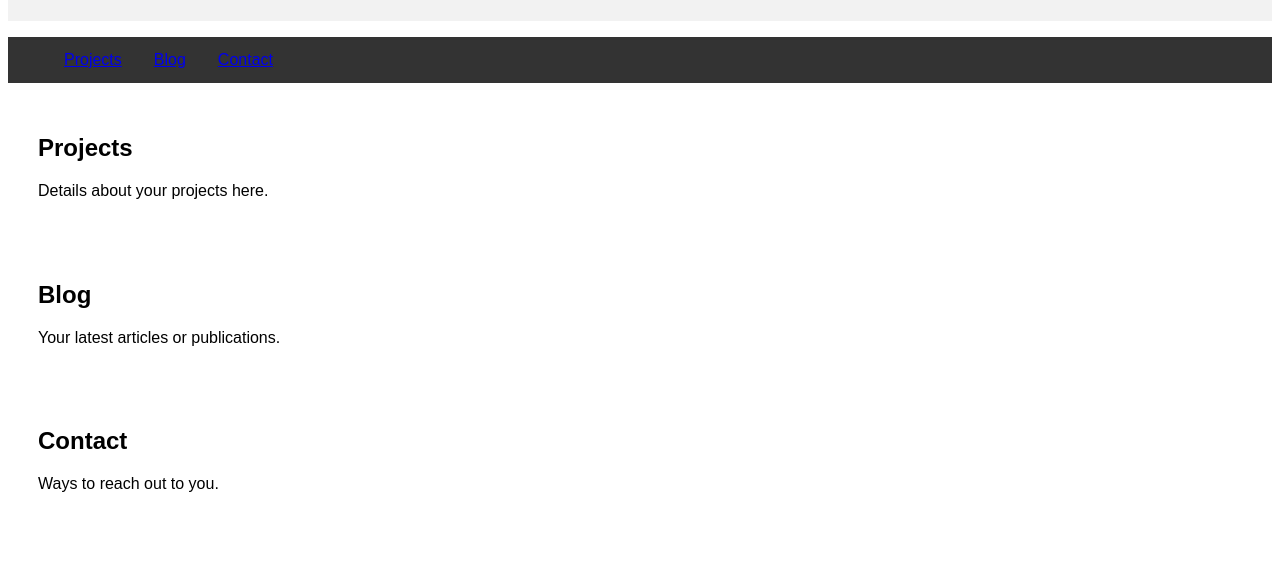
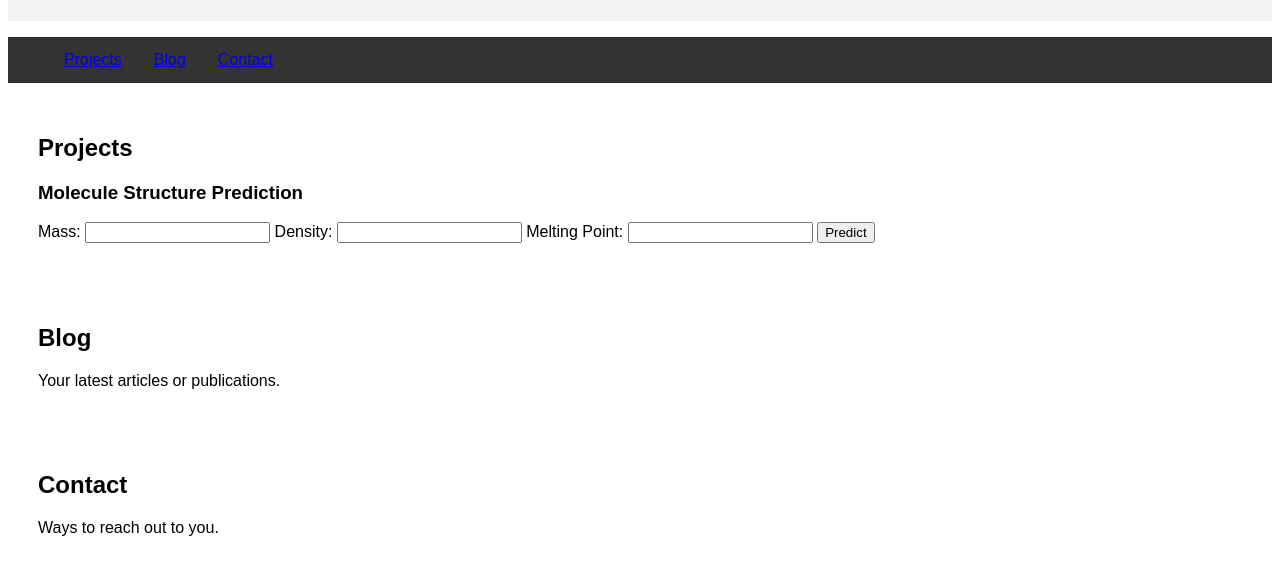
Before and after one commit to DhrubaPatra/DhrubaPatra.github.io, a plain HTML site: page index.html in a window 1280 px wide. Shown: the part 107-682 px from the top of the page. Drawn offline with Linux system fonts and the light colour scheme; a script that the page names is missing.

Commit message:
Update index.html

```diff
--- a/index.html
+++ b/index.html
@@ -19,9 +19,20 @@
   </nav>
 
   <section id="projects">
-    <h2>Projects</h2>
-    <p>Details about your projects here.</p>
-  </section>
+  <h2>Projects</h2>
+  <div id="molecule-prediction">
+    <h3>Molecule Structure Prediction</h3>
+    <label for="mass">Mass:</label>
+    <input type="text" id="mass">
+    <label for="density">Density:</label>
+    <input type="text" id="density">
+    <label for="meltingPoint">Melting Point:</label>
+    <input type="text" id="meltingPoint">
+    <button onclick="predictMolecule()">Predict</button>
+    <p id="prediction-result"></p>
+  </div>
+</section>
+
 
   <section id="blog">
     <h2>Blog</h2>
```
